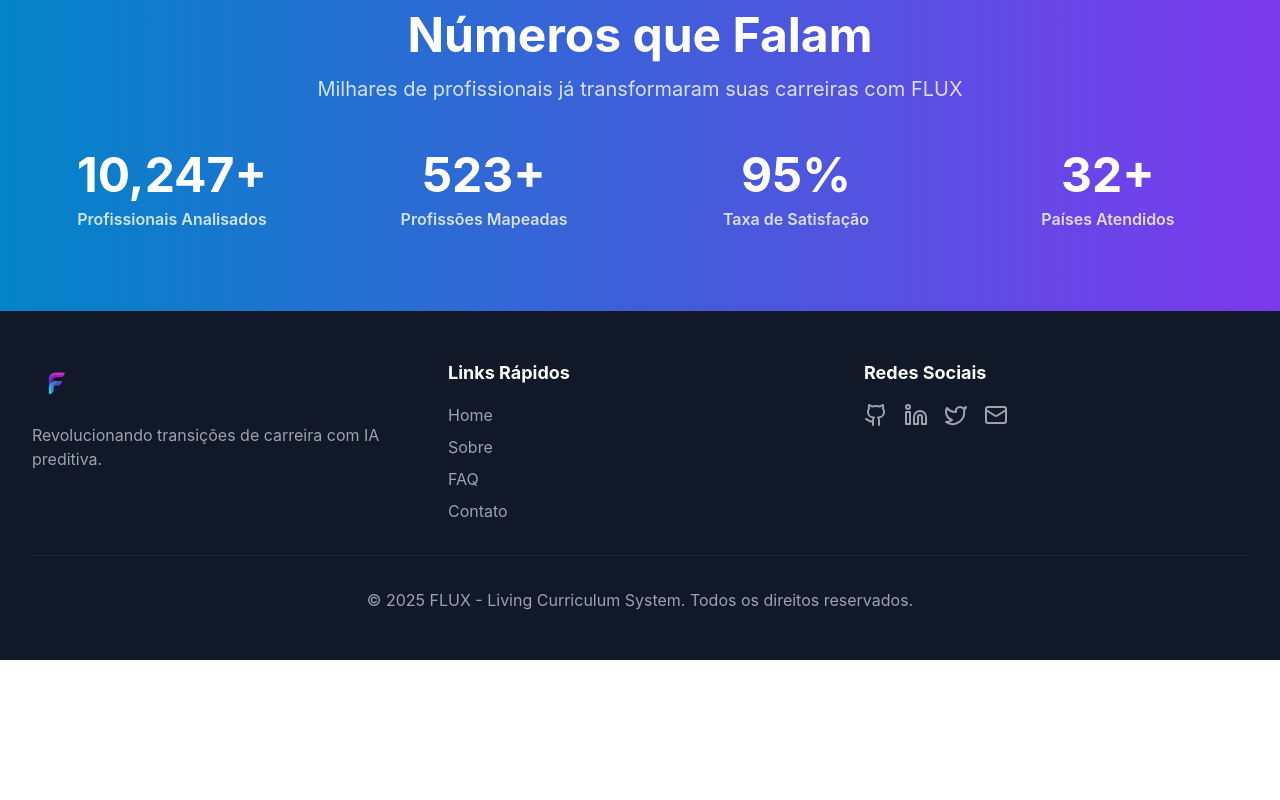
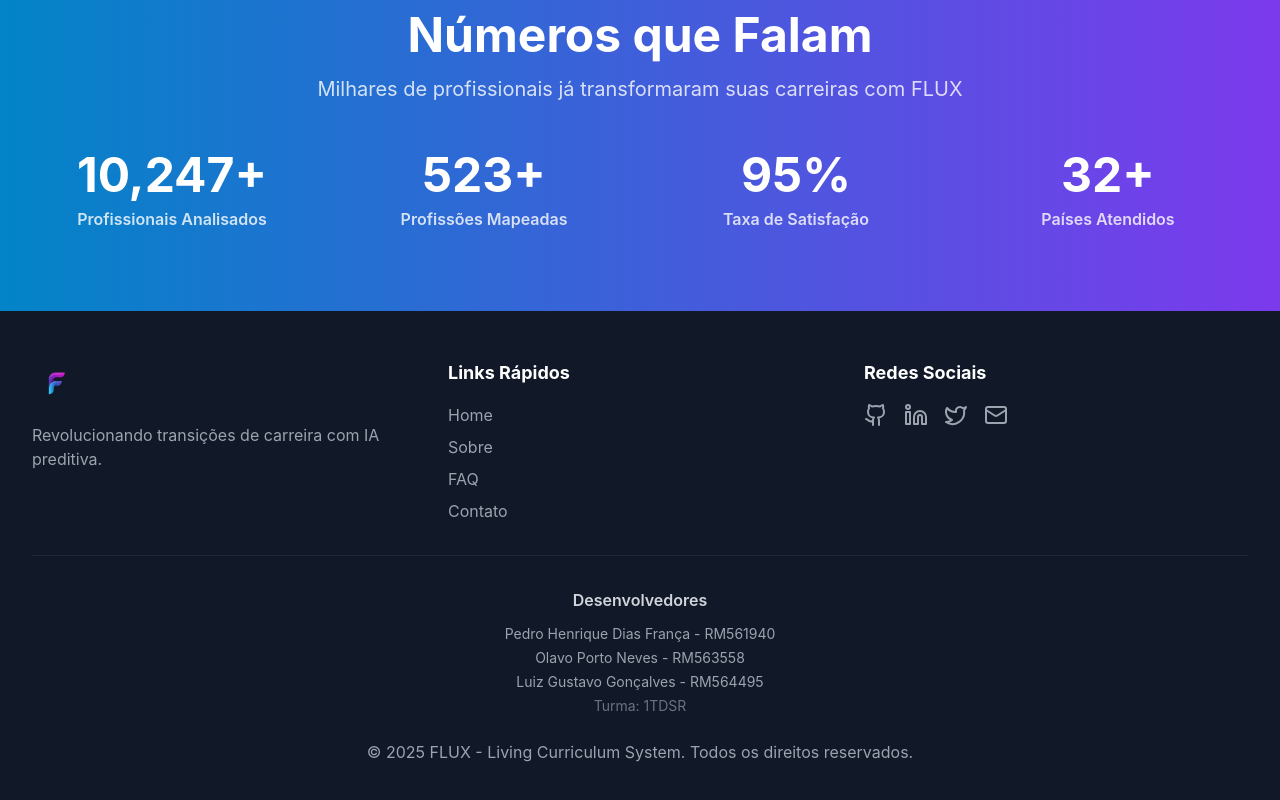
Before and after one commit to pedrozhd/flux, a React (Vite) app: page / in a window 1280 px wide. Shown: the part 2268-3068 px from the top of the page. Before the commit the page ends 2928 px from the top, so only its background shows below. Built offline with nearby package versions, Linux system fonts and the light colour scheme.

Commit message:
docs: adicionando os membros + footer.

```diff
--- a/src/components/about/Team.tsx
+++ b/src/components/about/Team.tsx
@@ -3,24 +3,22 @@ import { Card } from '../shared/Card';
 
 const teamMembers = [
   {
-    name: 'Dr. Carlos Silva',
-    role: 'Fundador & CEO',
-    bio: 'PhD em Machine Learning com 15 anos de experiência em IA'
+    name: 'Pedro Henrique Dias França',
+    rm: 'RM561940',
+    role: 'Desenvolvedor Full Stack',
+    bio: 'Especialista em React e TypeScript, responsável pela arquitetura frontend'
   },
   {
-    name: 'Ana Costa',
-    role: 'CTO',
-    bio: 'Engenheira de software sênior com expertise em sistemas distribuídos'
+    name: 'Olavo Porto Neves',
+    rm: 'RM563558',
+    role: 'Desenvolvedor Frontend',
+    bio: 'Focado em UI/UX e componentes interativos, garantindo melhor experiência do usuário'
   },
   {
-    name: 'João Santos',
-    role: 'Head of Data',
-    bio: 'Cientista de dados com background em economia e mercado de trabalho'
-  },
-  {
-    name: 'Maria Oliveira',
-    role: 'Head of Product',
-    bio: 'Product manager com experiência em startups de impacto social'
+    name: 'Luiz Gustavo Gonçalves',
+    rm: 'RM564495',
+    role: 'Desenvolvedor Backend',
+    bio: 'Especialista em arquitetura de sistemas e integração de APIs'
   }
 ];
 
@@ -37,7 +35,7 @@ export const Team: React.FC = () => {
           </p>
         </div>
 
-        <div className="grid grid-cols-1 md:grid-cols-2 lg:grid-cols-4 gap-6">
+        <div className="grid grid-cols-1 md:grid-cols-2 lg:grid-cols-3 gap-6">
           {teamMembers.map((member, index) => (
             <Card
               key={index}
@@ -53,6 +51,9 @@ export const Team: React.FC = () => {
               <h3 className="text-lg font-bold text-gray-900 mb-1">
                 {member.name}
               </h3>
+              <p className="text-xs font-semibold text-accent-600 mb-2">
+                {member.rm}
+              </p>
               <p className="text-sm font-semibold text-primary-600 mb-3">
                 {member.role}
               </p>
--- a/src/components/layout/Footer.tsx
+++ b/src/components/layout/Footer.tsx
@@ -79,6 +79,15 @@ export const Footer: React.FC<FooterProps> = ({ onNavigate }) => {
 
         {/* Divider */}
         <div className="border-t border-gray-800 pt-8">
+          <div className="mb-6 text-center">
+            <p className="text-gray-300 font-semibold mb-3">Desenvolvedores</p>
+            <div className="space-y-1 text-gray-400 text-sm">
+              <p>Pedro Henrique Dias França - RM561940</p>
+              <p>Olavo Porto Neves - RM563558</p>
+              <p>Luiz Gustavo Gonçalves - RM564495</p>
+              <p className="text-gray-500 mt-2">Turma: 1TDSR</p>
+            </div>
+          </div>
           <p className="text-center text-gray-400">
             © {currentYear} FLUX - Living Curriculum System. Todos os direitos reservados.
           </p>
```
